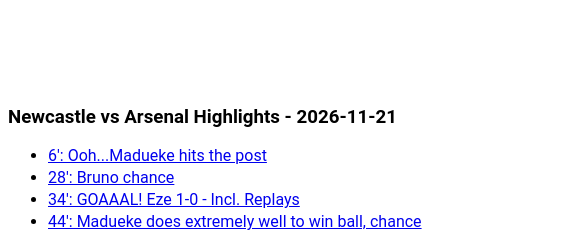
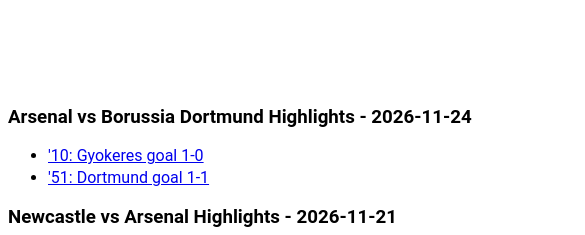
Before and after one commit to Arsenalist/arsenalist.github.io, a plain HTML site: page arsenalist/embed/index.html in a window 1280 px wide. Shown: the top 235 px of the page, 0-585 px from the left. Drawn offline with Linux system fonts and the light colour scheme; grey boxes are pictures that could not be loaded.

Commit message:
Update index.html

```diff
--- a/arsenalist/embed/index.html
+++ b/arsenalist/embed/index.html
@@ -23,7 +23,13 @@
   <body>
 
 <div style="text-align: center"><a target="_blank" href="https://buymeacoffee.com/arsenalist"><img src="https://i.imgur.com/adQjwUb.png" height="75"/></a></div>
-	  	  	  	  <h3>Newcastle vs Arsenal Highlights - 2026-11-21</h3>
+	  	  	  	  	  <h3>Arsenal vs Borussia Dortmund Highlights - 2026-11-24</h3>
+
+	  <ul>
+<li><a target="_blank" href="http://streamin.link/v/d96634ec">'10: Gyokeres goal 1-0</a></li>
+<li><a target="_blank" href="http://streamin.link/v/d96634ec">'51: Dortmund goal 1-1</a></li>
+</ul>
+	  <h3>Newcastle vs Arsenal Highlights - 2026-11-21</h3>
 <ul>
 <li><a href="https://streamin.link/v/98fb869c" target="_blank">6': Ooh...Madueke hits the post</a></li>
 <li><a href="https://streamin.link/v/86b62dcd" target="_blank">28': Bruno chance</a></li>
```
